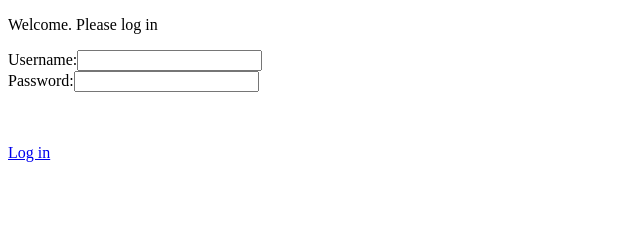
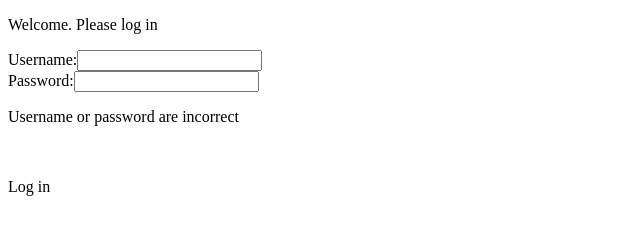
Before and after one commit to Mselemela/Build3, a plain HTML site: page loginForm.html in a window 1280 px wide. Both pictures are taken after a click on the link "Log in". Shown: the whole page, without its empty margins (0-640 px from the left). Drawn offline with Linux system fonts and the light colour scheme.

Commit message:
lesson11

```diff
--- a/loginForm.html
+++ b/loginForm.html
@@ -14,14 +14,29 @@
       ><input type="password" id="passwordInput" /><br />
       <p id="message"></p>
       <br /><br />
-      <a href="#">Log in</a>
+      <a onclick="verifyUser()">Log in</a>
     </form>
 
     <script>
-        function verifyUser(){
-            var username = document.getElementById("usernameInput").value;
-            var password = document.getElementById("passwordInput").value;
+      function verifyUser() {
+        var username = document.getElementById("usernameInput").value;
+        var password = document.getElementById("passwordInput").value;
+
+        checkUserCreds(username, password);
+      }
+
+      function checkUserCreds(username, password) {
+        var systemUsername = "Bond";
+        var systemPassword = "007";
+
+        if (username == systemUsername && password == systemPassword) {
+          document.getElementById("message").innerHTML =
+            "Correct. Loggin you in...";
+        } else {
+          document.getElementById("message").innerHTML =
+            "Username or password are incorrect";
         }
+      }
     </script>
   </body>
 </html>
```
